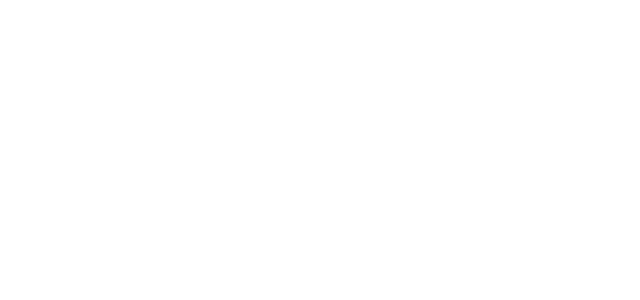
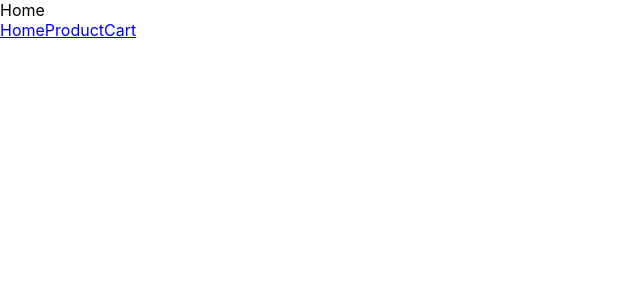
Before and after one commit to Basit-Dev/react-shopping, a React (Create React App) app: page / in a window 1280 px wide. Shown: the top 300 px of the page, without its empty margins (0-640 px from the left). Built offline with nearby package versions, Linux system fonts and the light colour scheme.

Commit message:
Configured page routes
Added Home, Product and Cart pages

```diff
--- a/src/App.js
+++ b/src/App.js
@@ -1,13 +1,15 @@
 import "./App.css";
 import { Routes, Route } from "react-router-dom";
+import Home from "./pages/Home";
+import Product from "./pages/Product";
+import Cart from "./pages/Cart";
 
 function App() {
   return (
     <Routes>
-      <Route index element={null} />
-      <Route path="" element={null} />
-      <Route path="" element={null} />
-      <Route path="" element={null} />
+      <Route index element={<Home />} />
+      <Route path="product" element={<Product />} />
+      <Route path="cart" element={<Cart />} />
     </Routes>
   );
 }
--- /dev/null
+++ b/src/pages/Cart.js
@@ -0,0 +1,12 @@
+import React from "react";
+import { Link } from "react-router-dom";
+
+export default function Home() {
+  return (
+    <>
+      <div>Cart</div>
+      <Link to="/">Home</Link>
+      <Link to="/product">Product</Link>
+    </>
+  );
+}
--- /dev/null
+++ b/src/pages/Home.js
@@ -0,0 +1,13 @@
+import React from "react";
+import { Link } from "react-router-dom";
+
+export default function Home() {
+  return (
+    <>
+      <div>Home</div>
+      <Link to="/">Home</Link>
+      <Link to="/product">Product</Link>
+      <Link to="/cart">Cart</Link>
+    </>
+  );
+}
--- /dev/null
+++ b/src/pages/Product.js
@@ -0,0 +1,12 @@
+import React from "react";
+import { Link } from "react-router-dom";
+
+export default function Home() {
+  return (
+    <>
+      <div>Product</div>
+      <Link to="/">Home</Link>
+      <Link to="/cart">Cart</Link>
+    </>
+  );
+}
```
